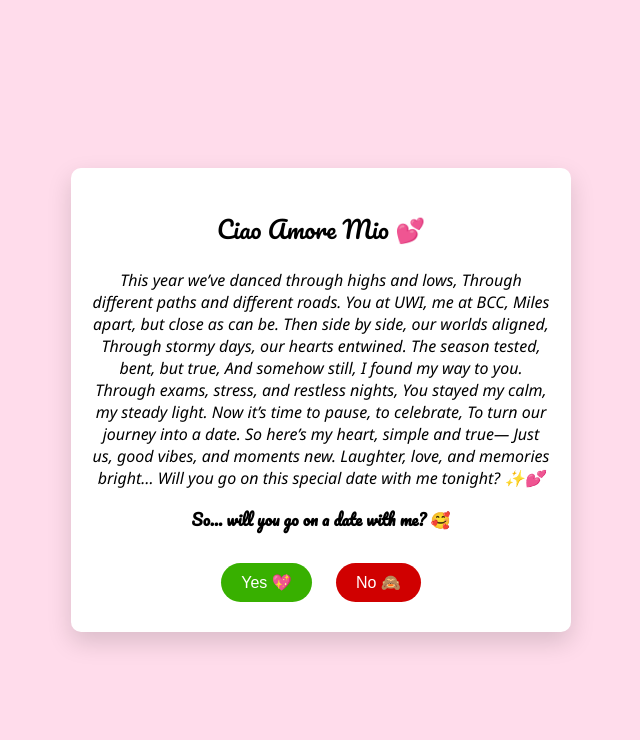
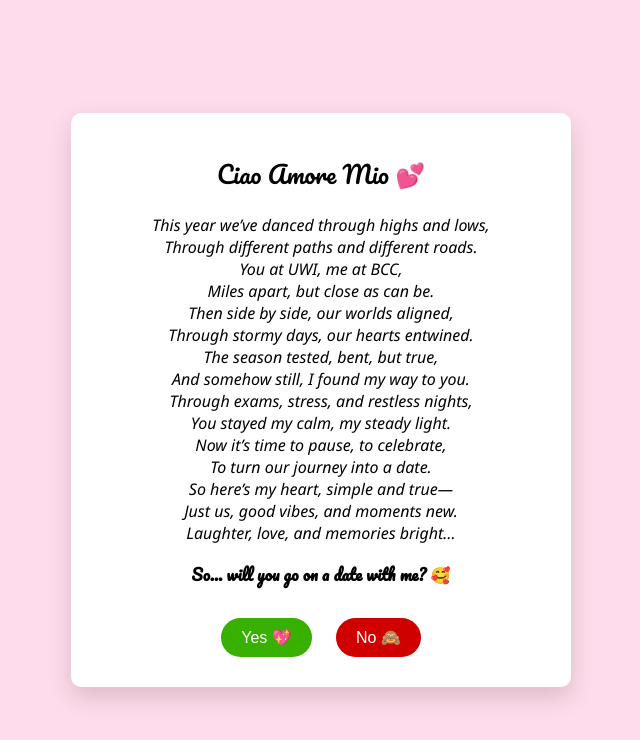
Before and after one commit to Sethyt21/date-invitation, a plain HTML site: page index.html in a window 1280 px wide. Both pictures are taken after a click on the element 640 px from the left and 378 px from the top of the page. Shown: the whole page, without its empty margins (319-959 px from the left). Drawn offline with nearby package versions, Linux system fonts and the light colour scheme.

Commit message:
Modify invitation details in index.html
Updated the invitation details including date, time, and location.

```diff
--- a/index.html
+++ b/index.html
@@ -147,25 +147,24 @@
     <div id="letter" class="letter">
       <h2 style="font-family: 'Pacifico', cursive; font-weight: 300;">Ciao Amore Mio 💕</h2>
       <p style="font-style: italic;">
-        This year we’ve danced through highs and lows,
-        Through different paths and different roads.
-        You at UWI, me at BCC,
-        Miles apart, but close as can be.
+        This year we’ve danced through highs and lows,<br>
+        Through different paths and different roads.<br>
+        You at UWI, me at BCC,<br>
+        Miles apart, but close as can be.<br>
 
-        Then side by side, our worlds aligned,
-        Through stormy days, our hearts entwined.
-        The season tested, bent, but true,
-        And somehow still, I found my way to you.
+        Then side by side, our worlds aligned,<br>
+        Through stormy days, our hearts entwined.<br>
+        The season tested, bent, but true,<br>
+        And somehow still, I found my way to you.<br>
 
-        Through exams, stress, and restless nights,
-        You stayed my calm, my steady light.
-        Now it’s time to pause, to celebrate,
-        To turn our journey into a date.
+        Through exams, stress, and restless nights,<br>
+        You stayed my calm, my steady light.<br>
+        Now it’s time to pause, to celebrate,<br>
+        To turn our journey into a date.<br>
 
-        So here’s my heart, simple and true—
-        Just us, good vibes, and moments new.
-        Laughter, love, and memories bright…
-        Will you go on this special date with me tonight? ✨💕
+        So here’s my heart, simple and true—<br>
+        Just us, good vibes, and moments new.<br>
+        Laughter, love, and memories bright…<br>
       </p>
       <p style="font-family: 'Pacifico', cursive; font-weight: 200;"><strong>So… will you go on a date with me? 🥰</strong></p>
 
@@ -181,8 +180,8 @@
       <button id="closePopup" style="position:absolute; top:10px; right:15px; background:none; border:none; font-size:22px; cursor:pointer;">✕</button>
       <h2 style="font-family: 'Pacifico', cursive; font-weight: 300;">Ottimo è un appuntamento 🎉💃🏽</h2>
       <p><strong style="font-family: 'Pacifico', cursive; font-weight: 200;">Date:</strong> Wednesday</p>
-      <p><strong style="font-family: 'Pacifico', cursive; font-weight: 200;">Time:</strong> 2:00 PM</p>
-      <p><strong style="font-family: 'Pacifico', cursive; font-weight: 200;">Place:</strong> Hastings ✨</p>
+      <p><strong style="font-family: 'Pacifico', cursive; font-weight: 200;">Time:</strong> 1:00 PM</p>
+      <p><strong style="font-family: 'Pacifico', cursive; font-weight: 200;">Place:</strong> My Home ✨</p>
       <p><strong style="font-family: 'Pacifico', cursive; font-weight: 200;">Dress Code:</strong> Elegantly Casual</p>
       <p><strong style="font-family: 'Pacifico', cursive; font-weight: 200;">Occasion:</strong> 2 year Anniversary</p>
       <p>Non vedo l'ora di vederti 😍</p>
```
